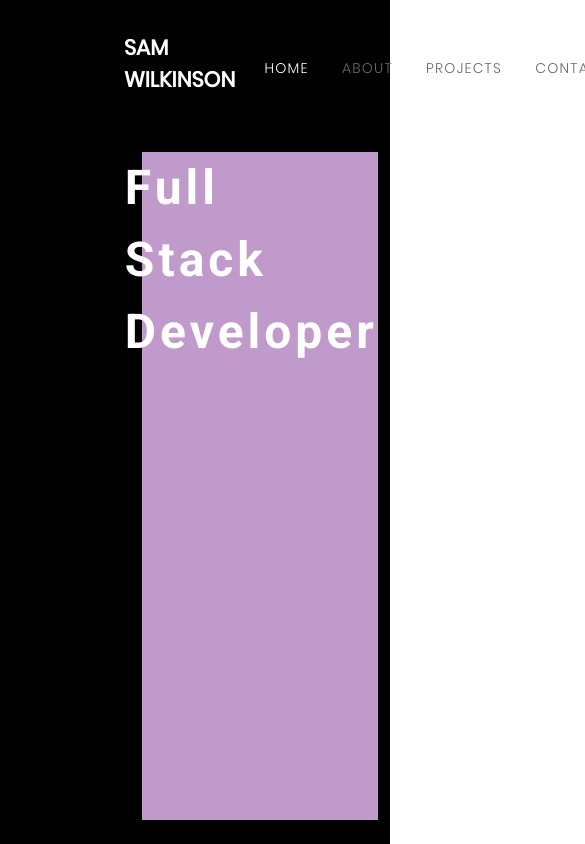
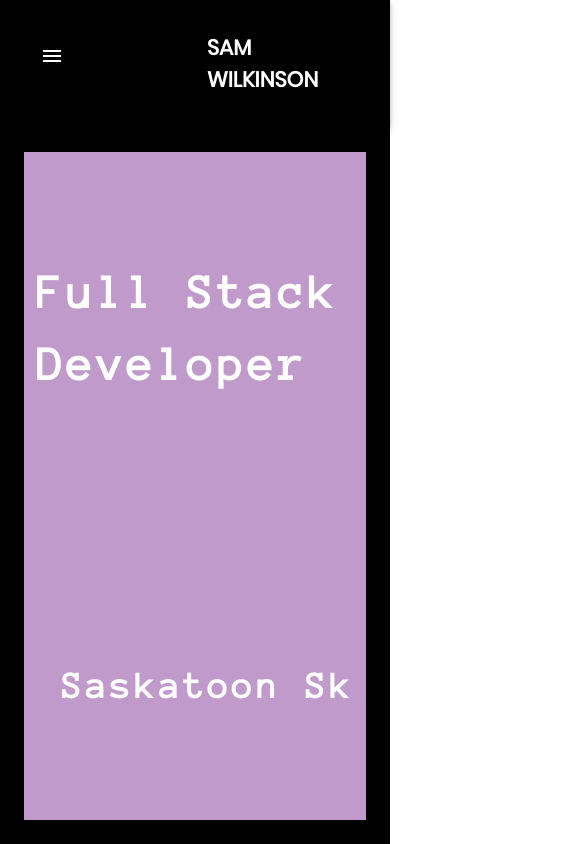
Before and after one commit to scw528/Portfolio, a Vue app: page / in a window 390 px wide. Shown: the top 844 px of the page, 585 px wide, since content can reach past the window. Built offline with nearby package versions, Linux system fonts and the light colour scheme.

Commit message:
mobile friendly, added font, navdrawer

```diff
--- a/package.json
+++ b/package.json
@@ -8,13 +8,15 @@
     "lint": "vue-cli-service lint"
   },
   "dependencies": {
+    "animate.css": "^3.7.2",
     "core-js": "^3.4.3",
     "matter-js": "^0.14.2",
     "vue": "^2.6.10",
     "vue-router": "^3.1.3",
-    "vuetify": "^2.1.0"
+    "vuetify": "^2.1.15"
   },
   "devDependencies": {
+    "@mdi/font": "^4.7.95",
     "@vue/cli-plugin-babel": "^4.1.0",
     "@vue/cli-plugin-eslint": "^4.1.0",
     "@vue/cli-service": "^4.1.0",
--- a/src/App.vue
+++ b/src/App.vue
@@ -1,15 +1,52 @@
 <template>
   <v-app id="app" style="background: black">
-    <v-toolbar prominent dark color="black" max-height="128px" class="mx-12 px-12">
-        <v-container fill-height>
+    <v-navigation-drawer
+      dark
+      height="100%"
+      width="45%"
+      v-model="drawer"
+      temporary
+      app
+    >
+      <v-divider></v-divider>
+
+      <v-list dense dark>
+
+        <v-list-item
+          dark
+          v-for="item in menuItems"
+          :key="item.name"
+          link
+          router
+          v-bind:to="item.link"
+        >
+          <v-list-item-icon>
+            <v-icon dark>{{ item.icon }}</v-icon>
+          </v-list-item-icon>
+
+          <v-list-item-content>
+            <v-list-item-title>{{ item.name }}</v-list-item-title>
+          </v-list-item-content>
+        </v-list-item>
+      </v-list>
+    </v-navigation-drawer>
+    <v-toolbar prominent dark color="black" max-height="128px" class="mx-sm-2 mx-md-12 px-md-12 ">
+      <v-container fill-height fill-width>
+        <v-row>
+          <v-col v-if="$vuetify.breakpoint.mdAndDown">
+              <v-app-bar-nav-icon @click="drawer = !drawer"></v-app-bar-nav-icon>
+          </v-col>
+          <v-col>
             <h3 id="title" class="my-auto uppercase">
               Sam Wilkinson
             </h3>
+          </v-col>
+        </v-row>
       </v-container>
 
       <v-spacer></v-spacer>
 
-        <v-toolbar-items>
+      <v-toolbar-items v-if="$vuetify.breakpoint.mdAndUp">
         <v-btn
           color="#696969"
           text
@@ -29,10 +66,13 @@
 </template>
 
 <script>
-
+import '@mdi/font/css/materialdesignicons.css'
 export default {
   data: () => ({
-    toggle_exclusive: undefined,
+    drawer: null,
+    /*
+      TODO: need to add icons
+    */
     menuItems: [
       {name: "Home", link: "/"},
       {name: "About", link: '/about'},
@@ -71,6 +111,10 @@ export default {
     text-transform: uppercase;
   }
 
+  .v-app-bar-nav-icon {
+    color: white;
+  }
+
   #title {
     font-family: PoppinsReg;
     font-size: 16pt
--- a/src/plugins/vuetify.js
+++ b/src/plugins/vuetify.js
@@ -1,7 +1,11 @@
-import Vue from 'vue';
-import Vuetify from 'vuetify/lib';
+import '@mdi/font/css/materialdesignicons.css' // Ensure you are using css-loader
+import Vue from 'vue'
+import Vuetify from 'vuetify/lib'
 
-Vue.use(Vuetify);
+Vue.use(Vuetify)
 
 export default new Vuetify({
-});
+  icons: {
+    iconfont: 'mdi', // default - only for display purposes
+  },
+})
--- a/src/scss/styles.scss
+++ b/src/scss/styles.scss
@@ -14,3 +14,7 @@
     font-family: "PoppinsSB";
     src: url("../assets/fonts/Poppins-SemiBold.ttf") format("truetype");
 }
+@font-face {
+    font-family: "AnonymousPro";
+    src: url("../assets/fonts/AnonymousPro-Regular.ttf") format("truetype");
+}
--- a/src/views/home.vue
+++ b/src/views/home.vue
@@ -1,25 +1,28 @@
 <template>
     <v-container fill-height fill-width>
-      <v-row class="d-flex" justify="end" align="end" style="height: inherit">
-        <v-col cols="8" style="height: inherit" @click.once="dropItems()" id="sheetCol">
+      <v-row class="ma-auto" justify-lg="end" align-lg="end" justify-sm="center" align-sm="center" style="height: inherit">
+        <v-col lg="8" md="7" sm="7" style="height: inherit" @click.once="dropItems()" id="sheetCol">
           <v-sheet
             id="sheet"
             tile
-            class="d-flex"
+            class="clickable"
             color="#BF9ACA"
             style="height: inherit"
           >
             <canvas id="canvas"></canvas>
-            <v-row>
-              <v-col cols="6">
-                <h1 id="what">Full Stack Developer</h1>
-              </v-col>
-            </v-row>
-            <v-row align="end" justify="end">
-              <v-col cols="12">
-                <h1 class="text-right" id="where">Saskatoon SK</h1>
-              </v-col>
-            </v-row>
+            <v-container fluid fill-height>
+              <v-row justify="start" align="start" class="mt-n12">
+                <v-col lg="4" md="4" sm="6">
+                  <h1 class="text-left" id="what">Full Stack Developer</h1>
+                </v-col>
+              </v-row>
+              <v-spacer></v-spacer>
+              <v-row justify="end" align="end" class="ml-3 mb-n12">
+                <v-col lg="4" md="4" sm="6">
+                  <h1 class="text-right" id="where">Saskatoon Sk</h1>
+                </v-col>
+              </v-row>
+            </v-container>
           </v-sheet>
         </v-col>
       </v-row>
@@ -117,11 +120,6 @@ export default {
         }
       });
 
-      //eslint-disable-next-line no-console
-      console.log(stack)
-
-      // stack.bodies[0].style.cursor = "pointer";
-
       // create the walls
       var groundLeft = Bodies.rectangle(0, sheet.height/2, 50, sheet.height, { isStatic: true, render: { visible: false} });
       var groundRight = Bodies.rectangle(sheet.width, (sheet.height/2), 50, sheet.height, { isStatic: true, render: { visible: false} });
@@ -143,9 +141,6 @@ export default {
               }
           });
 
-      //eslint-disable-next-line no-console
-      console.log(mouse.absolute)
-
       // keep the mouse in sync with rendering
       render.mouse = mouse;
 
@@ -159,9 +154,6 @@ export default {
 
         //For Matter.Query.point pass "array of bodies" and "mouse position"
         var foundPhysics = Matter.Query.point(stack.bodies, event.mouse.position);
-
-        //eslint-disable-next-line no-console
-        // console.log(foundPhysics); //returns a shape corrisponding to the mouse position
 
         // when cursor is over a body, set it to pointer
         if (foundPhysics.length > 0) {
@@ -181,6 +173,9 @@ export default {
 
       // run the renderer
       Render.run(render);
+
+      document.getElementById('what').className ='slam';
+
     }
   }
 }
@@ -188,21 +183,23 @@ export default {
 
 <style>
   #what {
-    transform: translateX(-15%);
-    font-size: 36pt;
-    color: white;
-    letter-spacing: 3pt;
-    z-index:10;
-    user-select: none;
-  }
-
-  #where {
-    transform: translateX(12%);
+    /* transform: translateX(-32%);  */
     font-size: 36pt;
     color: white;
     letter-spacing: 3pt;
     z-index:1;
     user-select: none;
+    font-family: AnonymousPro
+  }
+
+  #where {
+    /* transform: translateX(22%);  */
+    font-size: 28pt;
+    color: white;
+    letter-spacing: 3pt;
+    z-index:1;
+    user-select: none;
+    font-family: AnonymousPro
   }
 
   #sheet {
@@ -210,8 +207,15 @@ export default {
     z-index: 2;
   }
 
+  .clickable:visited {
+    cursor: default
+  }
+  .clickable {
+    cursor: pointer;
+  }
+
   #sheet:hover {
-    transform: scale(1.005)
+    transform: scale(1.01);
   }
 
   #canvas {
@@ -222,6 +226,49 @@ export default {
     z-index: 3;
   }
 
+  .bottomRight {
+    height: inherit;
+  }
 
+  .slam {
+    animation: rattle 0.8s;
+    animation-timing-function: ease-in;
+    position: relative;
+  }
+
+  @keyframes slam {
+    0%
+    {
+      transform: scale(1.2, 1.2);
+      opacity: 0;
+    }
+
+    40%
+    {
+      opacity: 1;
+    }
+
+    100%
+    {
+      transform: scale(1, 1);
+      opacity: 1;
+      transform: translateX(-15%);
+    }
+  }
+
+  @keyframes rattle
+  {
+    0% { margin-top: 0; margin-left: 0; }
+    10% { margin-top: -5px; margin-left: 0; }
+    20% { margin-top: 0; margin-left: -5px; }
+    30% { margin-top: 5px; margin-left: 0; }
+    40% { margin-top: 0; margin-left: 5px; }
+    50% { margin-top: -2px; margin-left: 0; }
+    60% { margin-top: 0; margin-left: -2px; }
+    70% { margin-top: 2px; margin-left: 0; }
+    80% { margin-top: 0; margin-left: 2px; }
+    90% { margin-top: -1px; margin-left: 0; }
+    100% { margin-top: 0; margin-left: 0; }
+  }
 
 </style>
```
Also changed, not shown: src/assets/fonts/AnonymousPro-Regular.ttf (added), 1 other file (tests, documents, lock files or other folders). Lines whose indentation alone changed are shown as unchanged.
